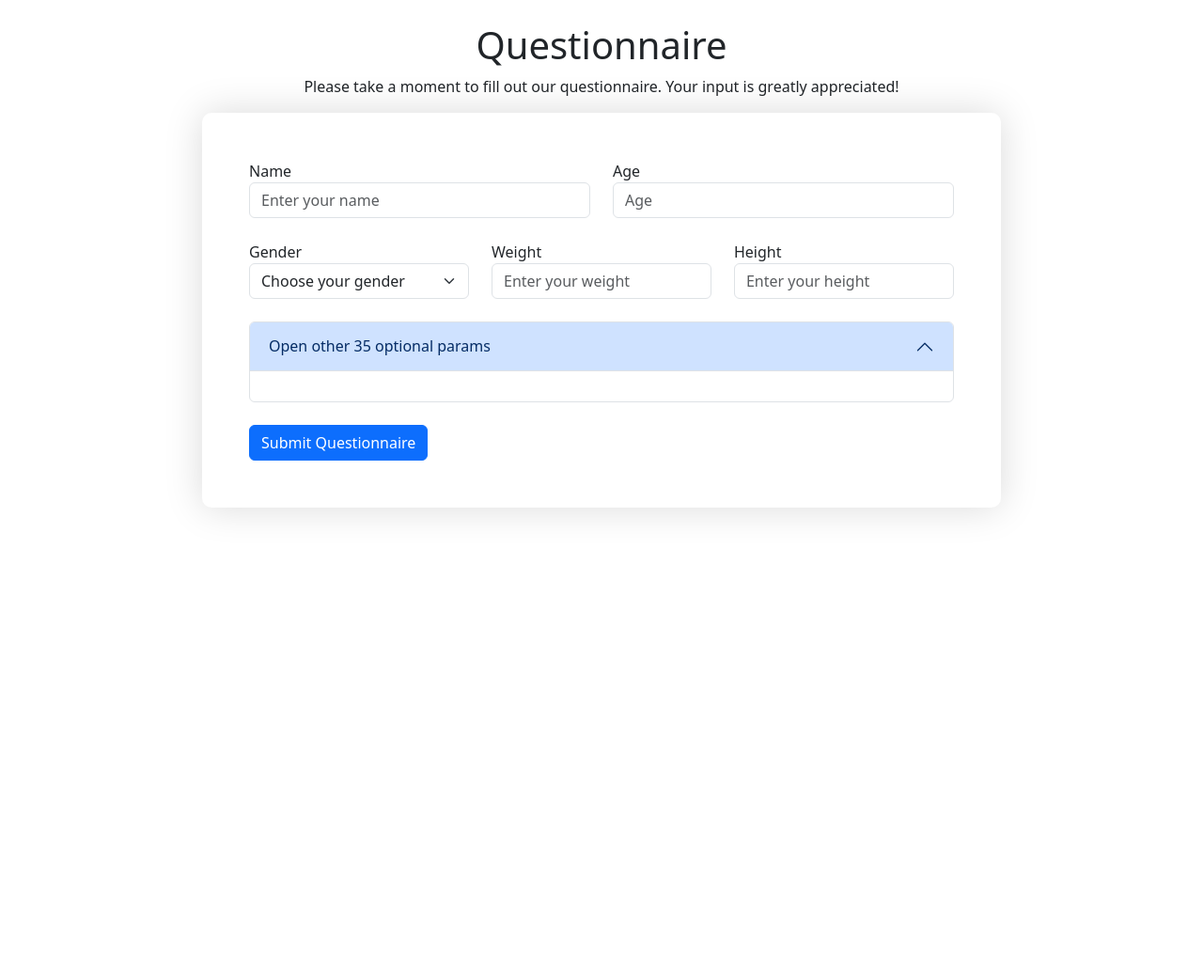
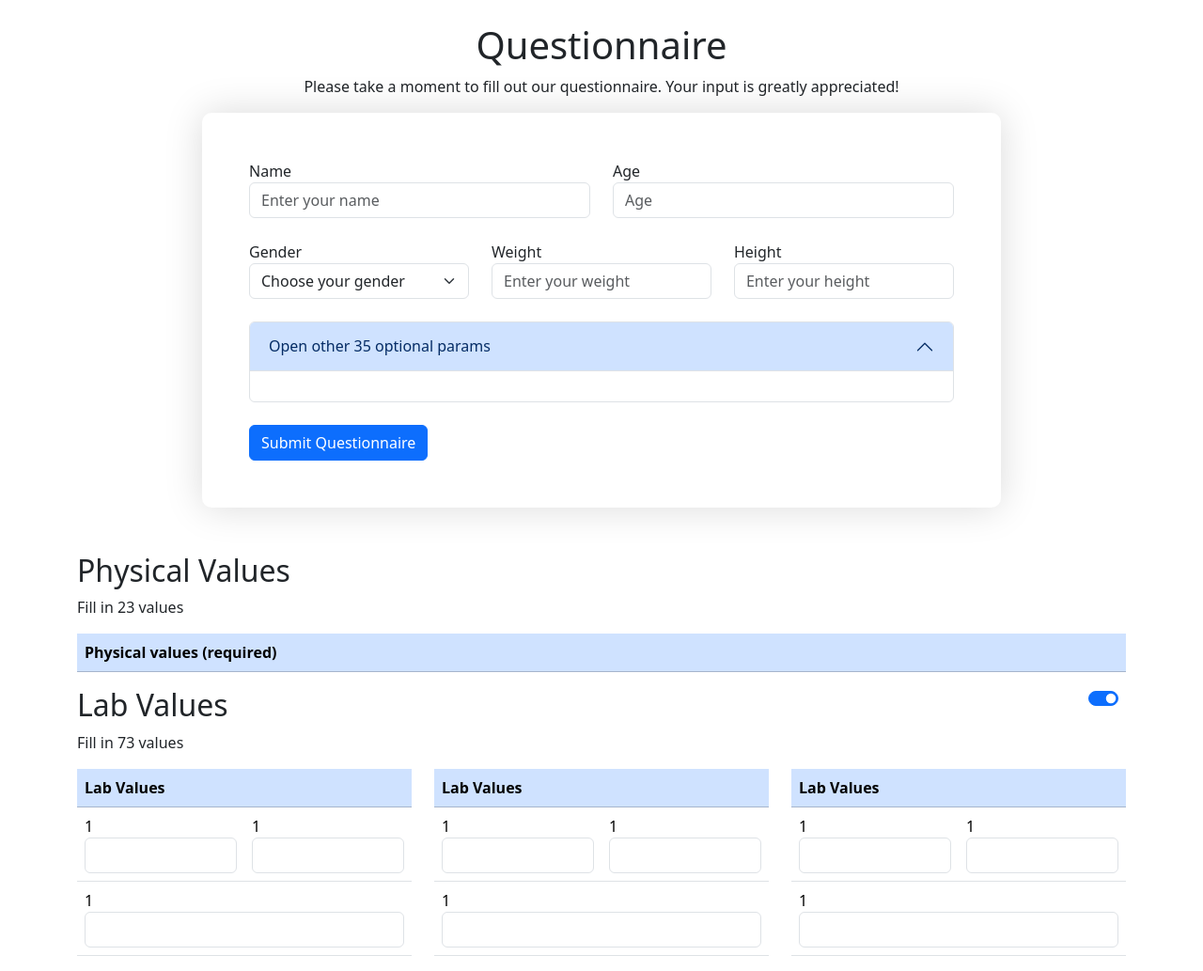
Before and after one commit to yurasytnyk/simedy, a website built with Vite: page index.html in a window 1280 px wide. Shown: the whole page at 94% size. Before the commit the page ends 800 px from the top, so only its background shows below. Built offline with nearby package versions, Linux system fonts and the light colour scheme.

Commit message:
feat: added values tables

```diff
--- a/index.html
+++ b/index.html
@@ -14,7 +14,7 @@
   </head>
   <body>
     <div id="app">
-      <div class="container mt-4">
+      <div class="container mt-4 mb-5">
         <header class="header">
           <h1 class="text-center">Questionnaire</h1>
           <p class="text-center">
@@ -113,9 +113,7 @@
                 aria-labelledby="headingOne"
                 data-bs-parent="#accordionExample"
               >
-                <div class="accordion-body">
-
-                </div>
+                <div class="accordion-body"></div>
               </div>
             </div>
           </div>
@@ -125,7 +123,144 @@
       </div>
 
       <div class="container">
-        <div class="row"></div>
+        <div class="row">
+          <div class="col-md-12">
+            <h2 class="fw-light">Physical Values</h2>
+            <p>Fill in 23 values</p>
+
+            <table class="table">
+              <thead>
+                <tr class="table-primary">
+                  <th scope="col" colspan="2">Physical values (required)</th>
+                </tr>
+              </thead>
+            </table>
+          </div>
+        </div>
+
+        <div class="row">
+          <div class="d-flex justify-content-between">
+            <div>
+              <h2 class="fw-light">Lab Values</h2>
+              <p>Fill in 73 values</p>
+            </div>
+
+            <div class="form-check form-switch">
+              <input
+                class="form-check-input"
+                type="checkbox"
+                role="switch"
+                id="flexSwitchCheckChecked"
+                checked
+              />
+            </div>
+          </div>
+
+          <div class="col-md-4">
+            <table class="table">
+              <thead>
+                <tr class="table-primary">
+                  <th scope="col" colspan="2">Lab Values</th>
+                </tr>
+              </thead>
+
+              <tbody>
+                <tr>
+                  <td>
+                    <div class="form-group">
+                      <label for="">1</label>
+                      <input type="text" class="form-control" name="" placeholder="" />
+                    </div>
+                  </td>
+                  <td>
+                    <div class="form-group">
+                      <label for="">1</label>
+                      <input type="text" class="form-control" name="" placeholder="" />
+                    </div>
+                  </td>
+                </tr>
+                <tr>
+                  <td colspan="2">
+                    <div class="form-group">
+                      <label for="">1</label>
+                      <input type="text" class="form-control" name="" placeholder="" />
+                    </div>
+                  </td>
+                </tr>
+              </tbody>
+            </table>
+          </div>
+
+          <div class="col-md-4">
+            <table class="table">
+              <thead>
+                <tr class="table-primary">
+                  <th scope="col" colspan="2">Lab Values</th>
+                </tr>
+              </thead>
+
+              <tbody>
+                <tr>
+                  <td>
+                    <div class="form-group">
+                      <label for="">1</label>
+                      <input type="text" class="form-control" name="" placeholder="" />
+                    </div>
+                  </td>
+                  <td>
+                    <div class="form-group">
+                      <label for="">1</label>
+                      <input type="text" class="form-control" name="" placeholder="" />
+                    </div>
+                  </td>
+                </tr>
+                <tr>
+                  <td colspan="2">
+                    <div class="form-group">
+                      <label for="">1</label>
+                      <input type="text" class="form-control" name="" placeholder="" />
+                    </div>
+                  </td>
+                </tr>
+              </tbody>
+            </table>
+          </div>
+
+          <div class="col-md-4">
+            <table class="table">
+              <thead>
+                <tr class="table-primary">
+                  <th scope="col" colspan="2">Lab Values</th>
+                </tr>
+              </thead>
+
+              <tbody>
+                <tr>
+                  <td>
+                    <div class="form-group">
+                      <label for="">1</label>
+                      <input type="text" class="form-control" name="" placeholder="" />
+                    </div>
+                  </td>
+                  <td>
+                    <div class="form-group">
+                      <label for="">1</label>
+                      <input type="text" class="form-control" name="" placeholder="" />
+                    </div>
+                  </td>
+                </tr>
+                <tr>
+                  <td colspan="2">
+                    <div class="form-group">
+                      <label for="">1</label>
+                      <input type="text" class="form-control" name="" placeholder="" />
+                    </div>
+                  </td>
+                </tr>
+              </tbody>
+            </table>
+          </div>
+        </div>
       </div>
     </div>
 
```
